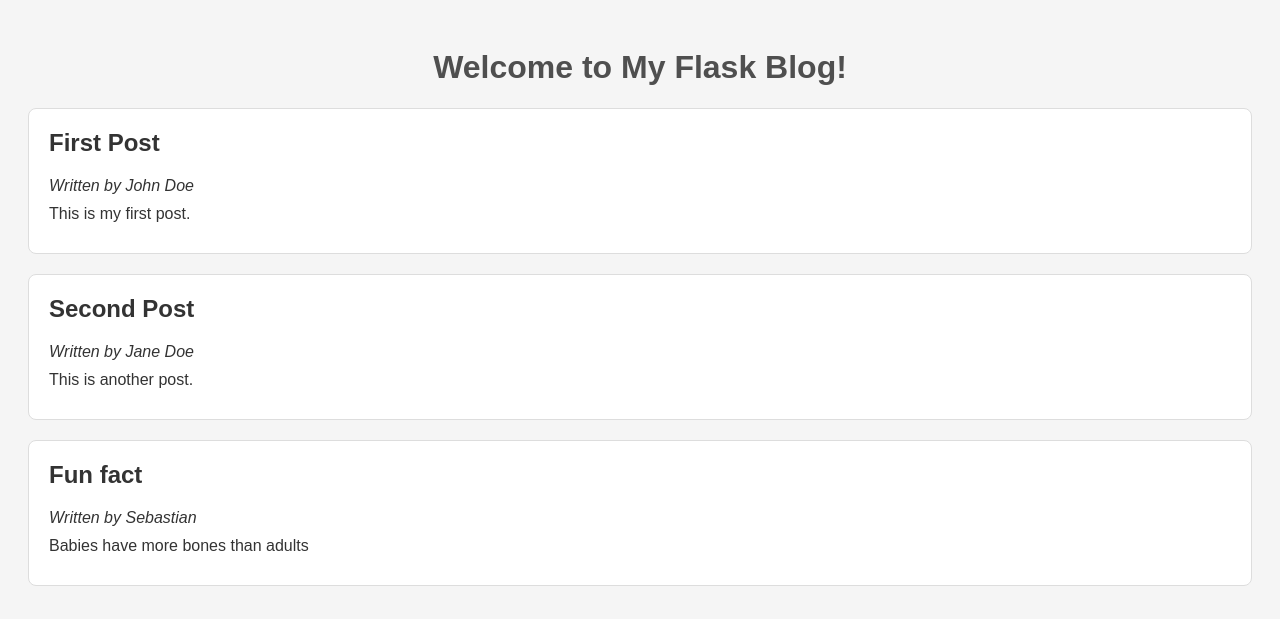
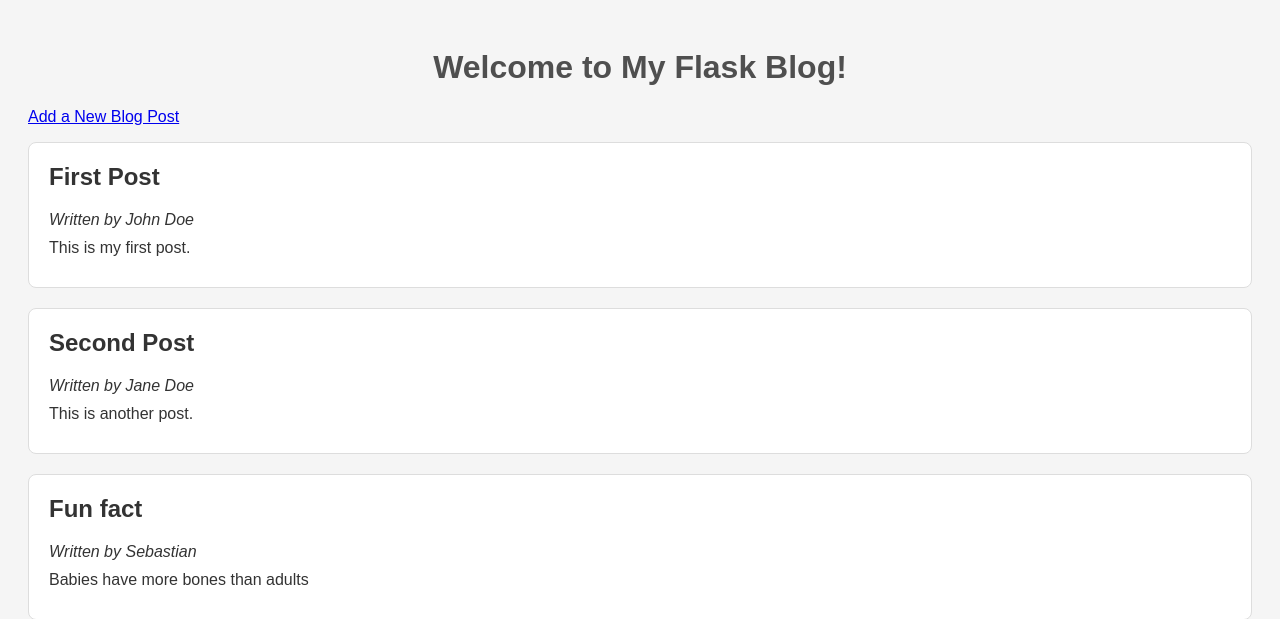
Before and after one commit to seb0305/Masterblog, a Flask app: page / in a window 1280 px wide. Shown: the top 619 px of the page. Run offline with Flask 3, Linux system fonts and the light colour scheme.

Commit message:
'Add' and 'home' route linked

```diff
--- a/templates/index.html
+++ b/templates/index.html
@@ -8,6 +8,9 @@
 </head>
 <body>
     <h1>Welcome to My Flask Blog!</h1>
+
+    <p><a href="{{ url_for('add') }}">Add a New Blog Post</a></p>
+
     {% for post in posts %}
     <div class="post">
         <h2>{{ post.title }}</h2>
```
